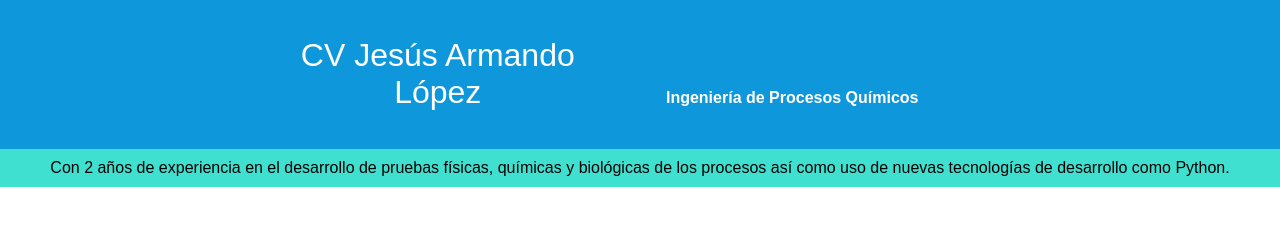
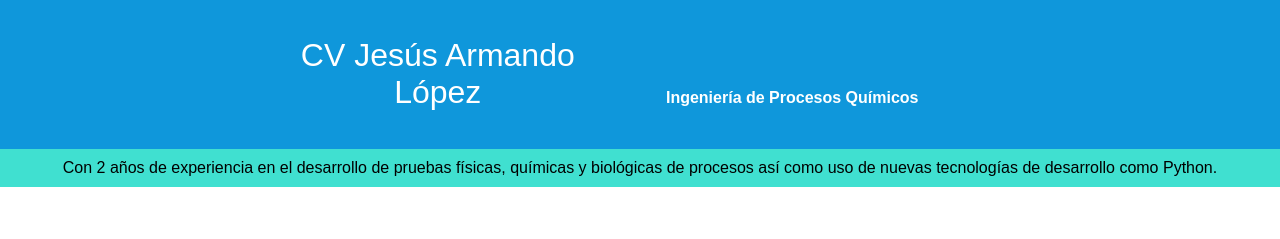
Before and after one commit to jalopezgarcia01/jalopezgarcia01.github.com, a plain HTML site: page CV/index.html in a window 1280 px wide. Shown: the top 239 px of the page. Drawn offline with Linux system fonts and the light colour scheme.

Commit message:
Update index.html
Reducimos descripción

```diff
--- a/CV/index.html
+++ b/CV/index.html
@@ -18,7 +18,7 @@
 
     </header>
     <div style="background-color:turquoise;color: black;text-align:center;padding: 10px;">
-        Con 2 años de experiencia en el desarrollo de pruebas físicas, químicas y biológicas de los procesos así como uso de nuevas
+        Con 2 años de experiencia en el desarrollo de pruebas físicas, químicas y biológicas de procesos así como uso de nuevas
         tecnologías de desarrollo como Python.
     </div>
     <section>
```
